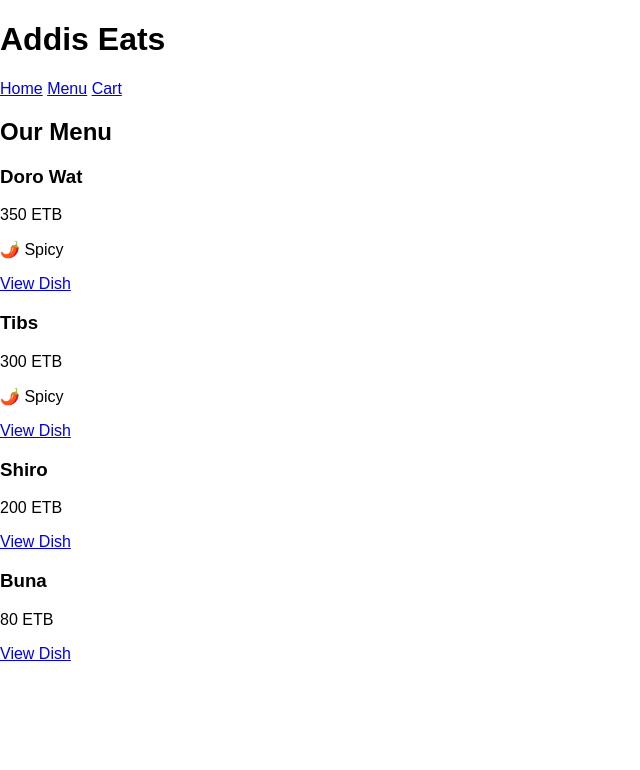
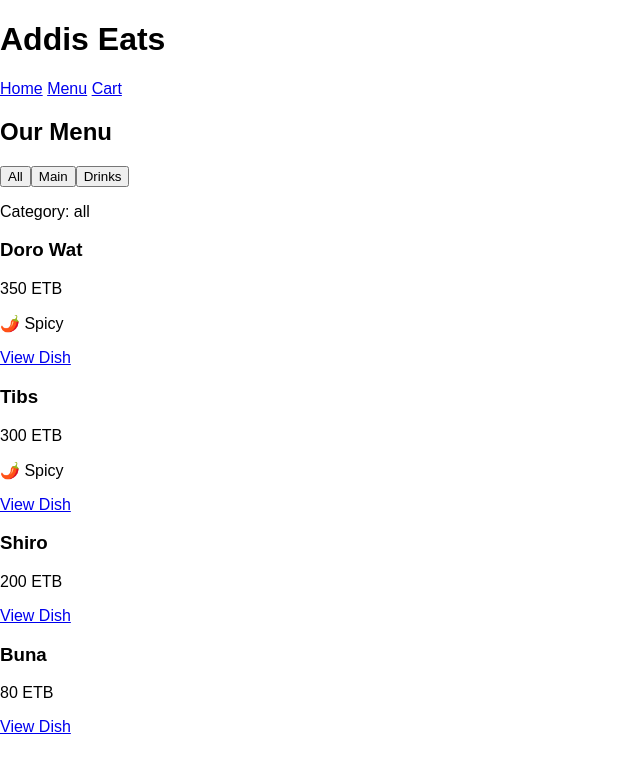
Before and after one commit to Dkidus-star/codeops-portfolio, a React (Vite) app in the folder day_31/addis-eats/: page /menu in a window 1280 px wide. Shown: the top 770 px of the page, without its empty margins (0-640 px from the left). Built offline with nearby package versions, Linux system fonts and the light colour scheme; the HTML template or start-up script is replaced by a standard one.

Commit message:
Add menu category query parameters

```diff
--- a/day_31/addis-eats/src/pages/MenuPage.jsx
+++ b/day_31/addis-eats/src/pages/MenuPage.jsx
@@ -1,12 +1,40 @@
+import { useSearchParams } from "react-router-dom";
 import Dish from "../Dish";
 import dishes from "../data";
 
 function MenuPage() {
+  const [searchParams, setSearchParams] = useSearchParams();
+
+  const category = searchParams.get("category") || "all";
+
+  const filteredDishes =
+    category === "all"
+      ? dishes
+      : dishes.filter((dish) => dish.category === category);
+
+  function handleCategory(categoryName) {
+    if (categoryName === "all") {
+      setSearchParams({});
+    } else {
+      setSearchParams({ category: categoryName });
+    }
+  }
+
   return (
     <section>
       <h2>Our Menu</h2>
 
-      {dishes.map((dish) => (
+      <div>
+        <button onClick={() => handleCategory("all")}>All</button>
+
+        <button onClick={() => handleCategory("main")}>Main</button>
+
+        <button onClick={() => handleCategory("drink")}>Drinks</button>
+      </div>
+
+      <p>Category: {category}</p>
+
+      {filteredDishes.map((dish) => (
         <Dish key={dish.id} dish={dish} />
       ))}
     </section>
```
